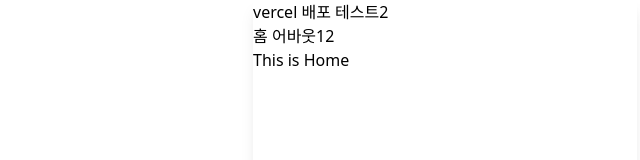
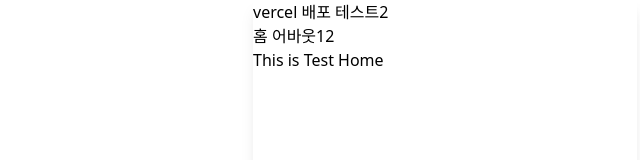
Before and after one commit to canonn11/running-map, a Svelte app in the folder client/: page / in a window 1280 px wide. Shown: the top 160 px of the page, without its empty margins (195-835 px from the left). Built offline with nearby package versions, Linux system fonts and the light colour scheme.

Commit message:
Vercel 배포 테스트

```diff
--- a/client/src/Home.svelte
+++ b/client/src/Home.svelte
@@ -1 +1 @@
-<div class="">This is Home</div>
+<div class="">This is Test Home</div>
```
